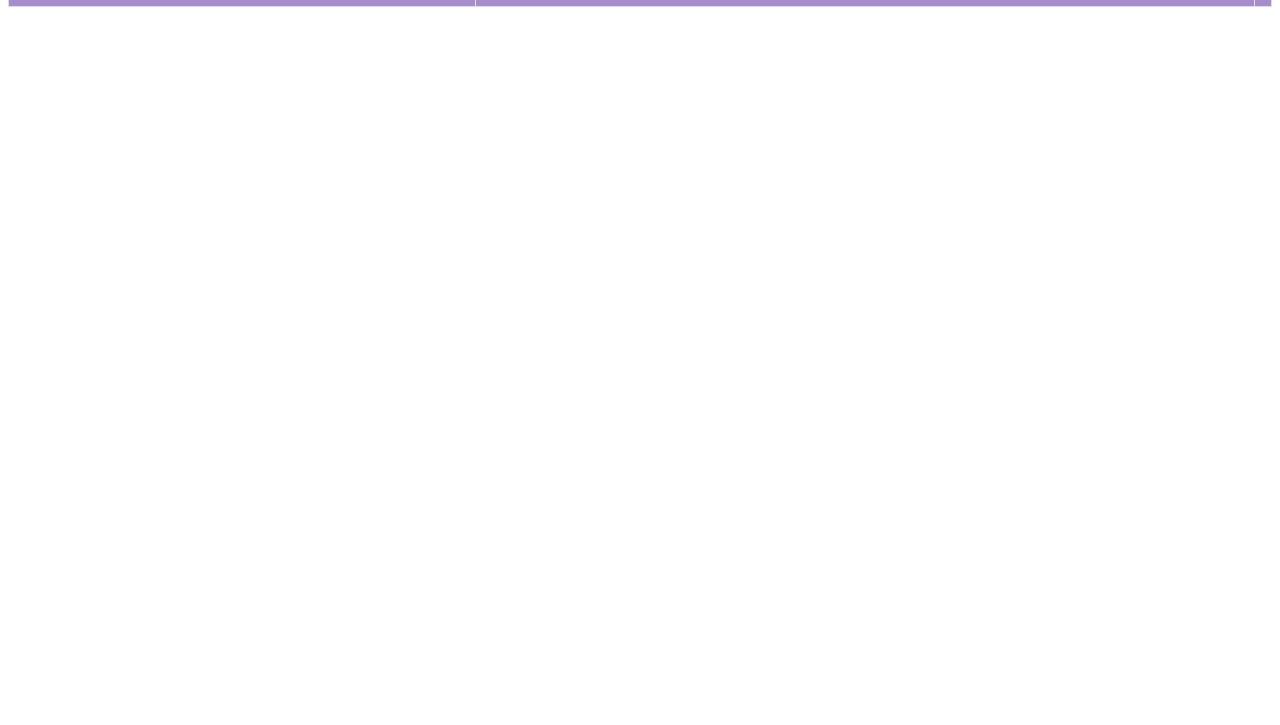
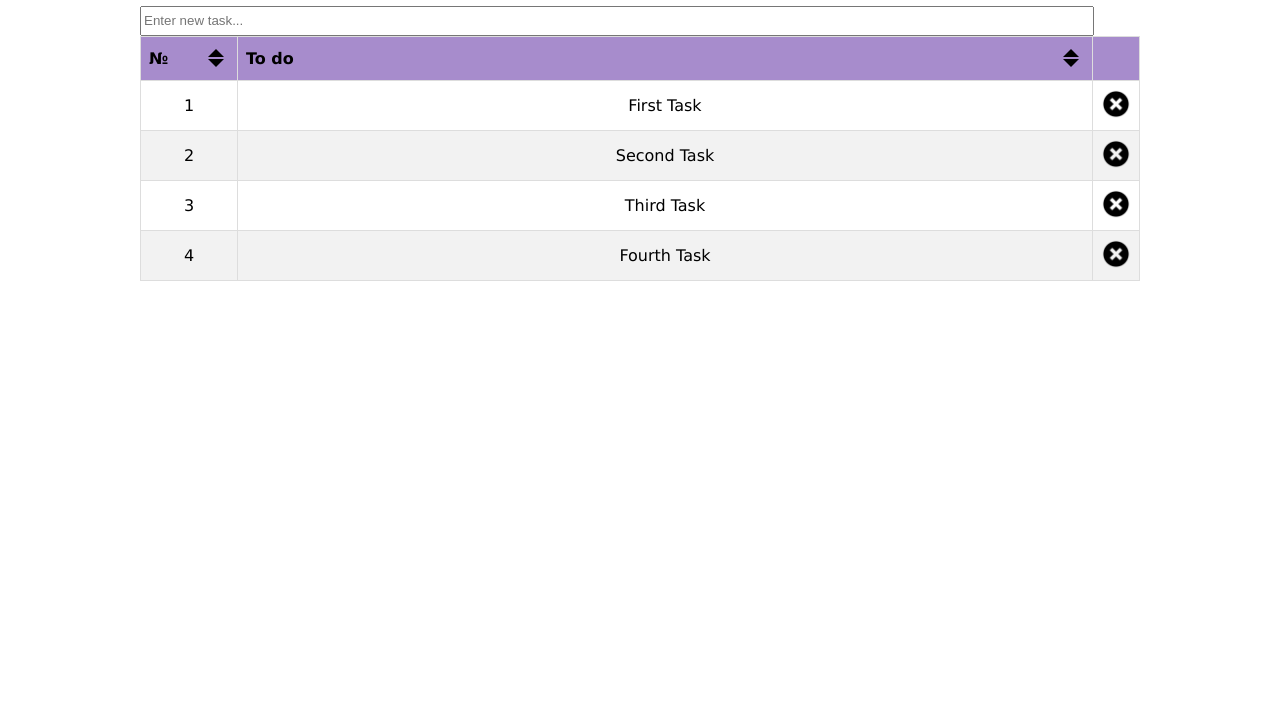
Before and after one commit to PoddukinVladimir/to-do-list, a plain HTML site: page index.html in a window 1280 px wide. Shown: the part 75-800 px from the top of the page. Drawn offline with nearby package versions, Linux system fonts and the light colour scheme.

Commit message:
added styles

```diff
--- a/app/components/app-todo-list/app-todo-list.component.html
+++ b/app/components/app-todo-list/app-todo-list.component.html
@@ -1,11 +1,15 @@
+<h1 class="app-title">TODO List:</h1>
+
+<div class="container">
     <div class="container container--flex">
-    <input type="text" ng-model="$ctrl.text" placeholder="Enter new task..." ng-enter="$ctrl.addItem()">
+        <input type="text" class="input" ng-model="$ctrl.text" placeholder="Enter new task..."
+               ng-enter="$ctrl.addItem()">
         <button class="button button--add" ng-click="$ctrl.addItem()"></button>
     </div>
 
     <table class="table">
         <tr class="table__row table__row--head">
-        <th class="table__col table__col--head" ng-click="$ctrl.sortItems('id')">
+            <th class="table__col table__col--head table__col--id" ng-click="$ctrl.sortItems('id')">
                 <a href="#" class="sort-arrow">№</a>
             </th>
             <th class="table__col table__col--head" ng-click="$ctrl.sortItems('text')">
@@ -24,3 +28,4 @@
         </tr>
         </tbody>
     </table>
+</div>
--- a/app/components/app-todo-list/app-todo-list.controller.js
+++ b/app/components/app-todo-list/app-todo-list.controller.js
@@ -1,9 +1,14 @@
 class listCtrl {
     constructor() {
-        this.listData = [];
+        this.listData = [
+            new Item('First Task', 1),
+            new Item('Second Task', 2),
+            new Item('Third Task', 3),
+            new Item('Fourth Task', 4),
+        ];
         this.reverseSort = false;
         this.sortValue = '';
-        this.currentCount = 0;
+        this.currentCount = this.listData.length;
     }
 
     removeItem(item) {
--- a/app/sass/main.sass
+++ b/app/sass/main.sass
@@ -1,10 +1,28 @@
+body
+  text-align: center
+  margin: 0
+  padding: 0
+  font-family: Verdana
+
+.app-title
+  text-align: center
+
+.container
+  max-width: 1000px
+  display: inline-block
+
 .container--flex
   display: flex
   justify-content: center
 
+.input
+  width: 100%
+  margin-right: 10px
+
 .table
   width: 100%
   border-collapse: collapse
+  table-layout: fixed
 
 .table__col
   border: 1px solid #ddd
@@ -17,8 +35,11 @@
   background-color: #a78ccc
   color: white
 
+.table__col--id
+  width: 80px
+
 .table__col--util
-  width: 1%
+  width: 30px
 
 .table__row
   &:nth-child(even)
@@ -72,6 +93,7 @@
 .button--add
   background: url(../img/add-icon.png) center
   background-size: 70px
+  margin-right: 7px
 
 .button--remove
   background: url(../img/remove-icon.png) center
--- a/dist/app/components/app-todo-list/app-todo-list.controller.js
+++ b/dist/app/components/app-todo-list/app-todo-list.controller.js
@@ -8,10 +8,10 @@ var listCtrl = function () {
     function listCtrl() {
         _classCallCheck(this, listCtrl);
 
-        this.listData = [];
+        this.listData = [new Item('First Task', 1), new Item('Second Task', 2), new Item('Third Task', 3), new Item('Fourth Task', 4)];
         this.reverseSort = false;
         this.sortValue = '';
-        this.currentCount = 0;
+        this.currentCount = this.listData.length;
     }
 
     _createClass(listCtrl, [{
--- a/index.html
+++ b/index.html
@@ -3,9 +3,9 @@
 <head>
     <meta charset="UTF-8">
     <title>To-do list</title>
+    <meta name="viewport" content="width=device-width, initial-scale=1">
     <link rel="stylesheet" href="app/sass/main.css">
     <script src="https://ajax.googleapis.com/ajax/libs/angularjs/1.6.9/angular.min.js"></script>
-
 </head>
 <body ng-cloak>
 
```
Also changed, not shown: app/sass/main.css, 1 other file. Lines whose indentation alone changed are shown as unchanged.
